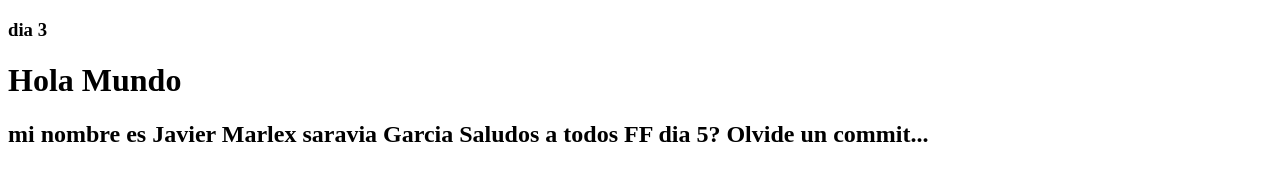
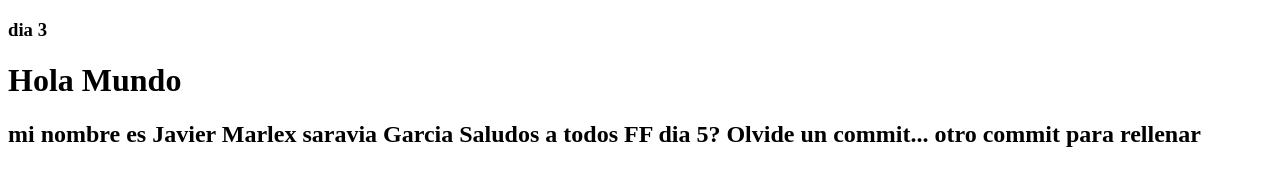
Before and after one commit to MarlexSaravia/HerramientasDeDesarrolloUTP, a plain HTML site: page index.html in a window 1280 px wide. Drawn offline with Linux system fonts and the light colour scheme.

Commit message:
commit 28/08/2025

```diff
--- a/index.html
+++ b/index.html
@@ -12,6 +12,7 @@
     mi nombre es <strong>Javier Marlex saravia Garcia</strong>
     Saludos  a todos FF dia 5?
     Olvide un commit...
+    otro commit para rellenar
   </h2>
 </body>
 </html>
```
